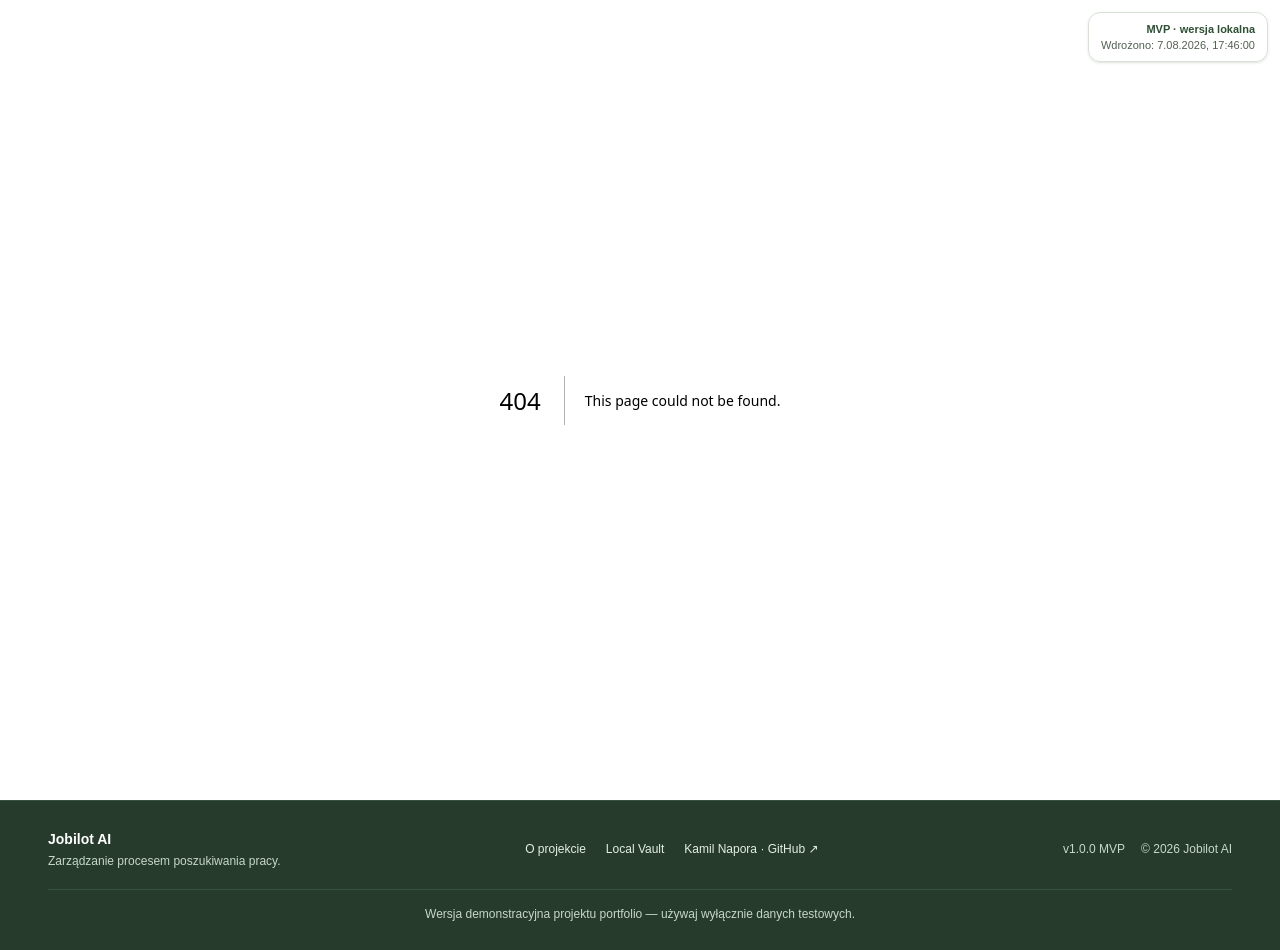
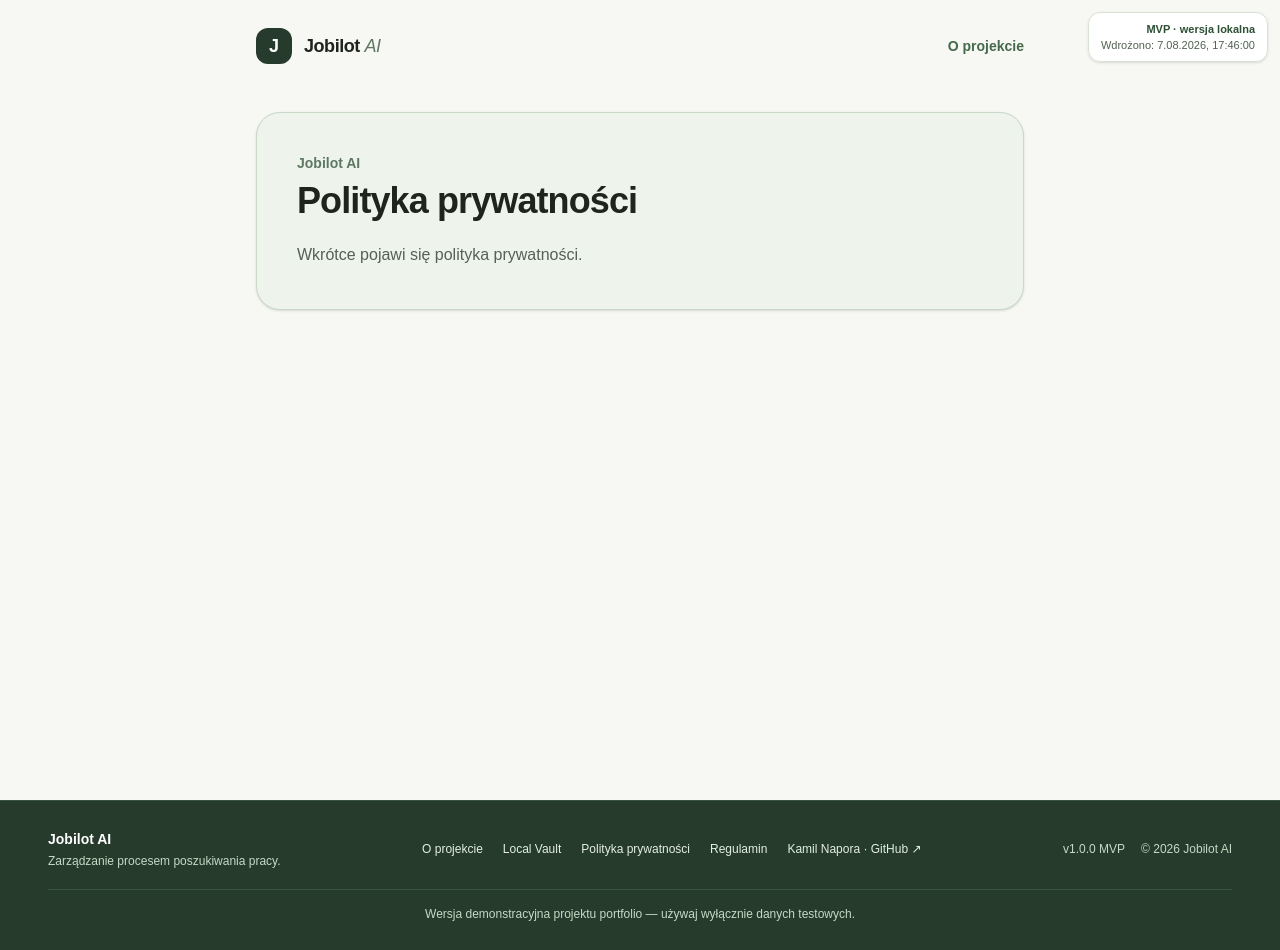
Before and after one commit to kamiln123/jobilot-ai, a Next.js app in the folder apps/cloud/: page /privacy-policy in a window 1280 px wide. Before the commit this address had no page. Built offline with nearby package versions, Linux system fonts and the light colour scheme.

Commit message:
feat: add footer legal placeholders

```diff
--- /dev/null
+++ b/apps/cloud/src/app/privacy-policy/page.tsx
@@ -0,0 +1,31 @@
+import type { Metadata } from "next";
+import Link from "next/link";
+
+export const metadata: Metadata = {
+  title: "Polityka prywatności | Jobilot AI",
+  description: "Informacja o planowanej polityce prywatności Jobilot AI.",
+};
+
+export default function PrivacyPolicyPage() {
+  return (
+    <main className="min-h-screen bg-[#f7f7f4] px-5 py-7 text-[#20241f] sm:px-8 lg:px-12">
+      <div className="mx-auto max-w-3xl">
+        <header className="flex items-center justify-between gap-4">
+          <Link className="flex items-center gap-3" href="/login">
+            <span className="grid h-9 w-9 place-items-center rounded-xl bg-[#263b2c] text-lg font-bold text-white">J</span>
+            <span className="text-lg font-semibold tracking-tight">Jobilot <em className="font-medium text-[#5e7863]">AI</em></span>
+          </Link>
+          <Link className="text-sm font-semibold text-[#456a4b] hover:text-[#294b30]" href="/about">O projekcie</Link>
+        </header>
+
+        <section className="mt-12 rounded-3xl border border-[#c9d8c6] bg-[#eef4eb] p-7 shadow-sm sm:p-10">
+          <p className="text-sm font-semibold text-[#5e7863]">Jobilot AI</p>
+          <h1 className="mt-2 text-3xl font-semibold tracking-tight sm:text-4xl">Polityka prywatności</h1>
+          <p className="mt-5 text-sm leading-7 text-[#566054] sm:text-base">
+            Wkrótce pojawi się polityka prywatności.
+          </p>
+        </section>
+      </div>
+    </main>
+  );
+}
--- /dev/null
+++ b/apps/cloud/src/app/terms/page.tsx
@@ -0,0 +1,31 @@
+import type { Metadata } from "next";
+import Link from "next/link";
+
+export const metadata: Metadata = {
+  title: "Regulamin | Jobilot AI",
+  description: "Informacja o planowanym regulaminie Jobilot AI.",
+};
+
+export default function TermsPage() {
+  return (
+    <main className="min-h-screen bg-[#f7f7f4] px-5 py-7 text-[#20241f] sm:px-8 lg:px-12">
+      <div className="mx-auto max-w-3xl">
+        <header className="flex items-center justify-between gap-4">
+          <Link className="flex items-center gap-3" href="/login">
+            <span className="grid h-9 w-9 place-items-center rounded-xl bg-[#263b2c] text-lg font-bold text-white">J</span>
+            <span className="text-lg font-semibold tracking-tight">Jobilot <em className="font-medium text-[#5e7863]">AI</em></span>
+          </Link>
+          <Link className="text-sm font-semibold text-[#456a4b] hover:text-[#294b30]" href="/about">O projekcie</Link>
+        </header>
+
+        <section className="mt-12 rounded-3xl border border-[#c9d8c6] bg-[#eef4eb] p-7 shadow-sm sm:p-10">
+          <p className="text-sm font-semibold text-[#5e7863]">Jobilot AI</p>
+          <h1 className="mt-2 text-3xl font-semibold tracking-tight sm:text-4xl">Regulamin</h1>
+          <p className="mt-5 text-sm leading-7 text-[#566054] sm:text-base">
+            Wkrótce pojawi się regulamin.
+          </p>
+        </section>
+      </div>
+    </main>
+  );
+}
--- a/apps/cloud/src/components/site-footer.tsx
+++ b/apps/cloud/src/components/site-footer.tsx
@@ -14,6 +14,8 @@ export function SiteFooter() {
         <nav aria-label="Informacje o projekcie" className="flex flex-wrap items-center gap-x-5 gap-y-2 text-xs font-medium">
           <Link className="text-[#e3f0df] hover:text-white" href="/about">O projekcie</Link>
           <Link className="text-[#e3f0df] hover:text-white" href="/local-vault">Local Vault</Link>
+          <Link className="text-[#e3f0df] hover:text-white" href="/privacy-policy">Polityka prywatności</Link>
+          <Link className="text-[#e3f0df] hover:text-white" href="/terms">Regulamin</Link>
           <a className="text-[#e3f0df] hover:text-white" href={PRODUCT_GITHUB_URL} rel="noreferrer" target="_blank">
             {PRODUCT_AUTHOR} · GitHub ↗
           </a>
```
